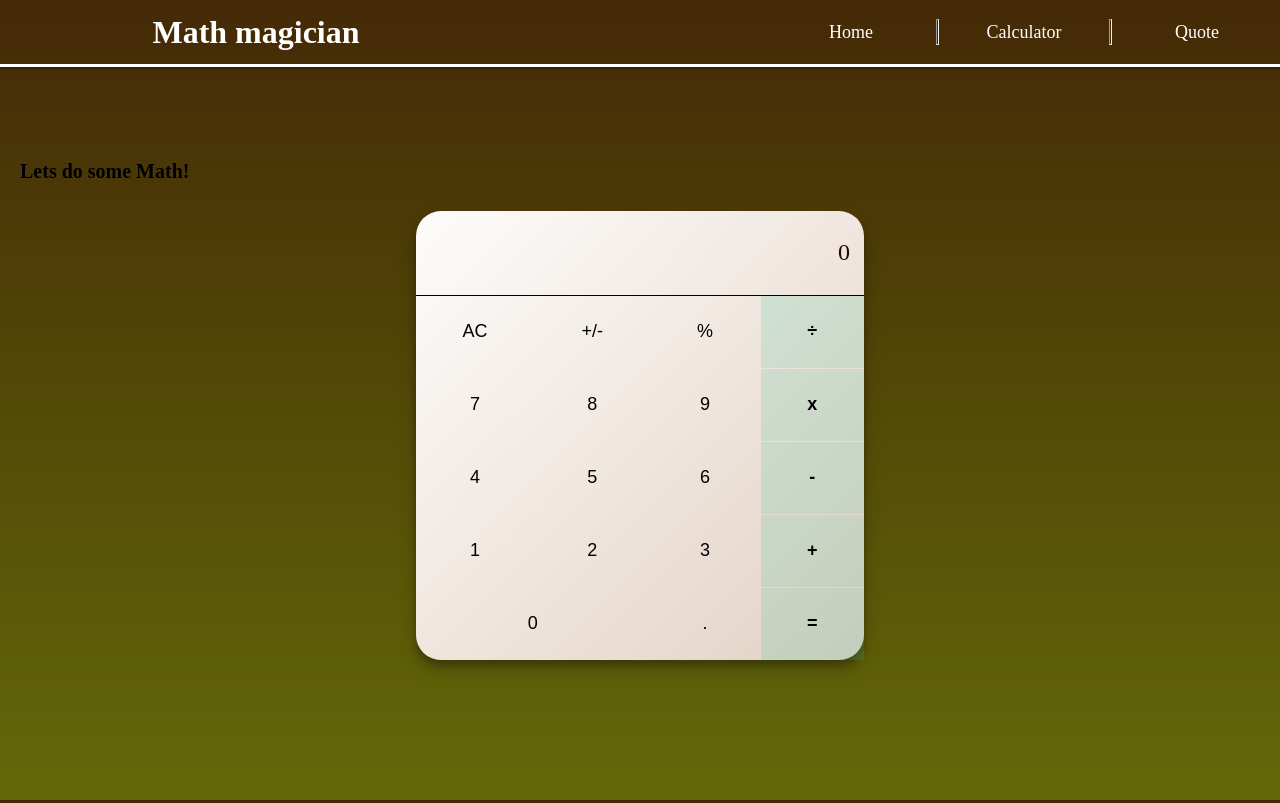
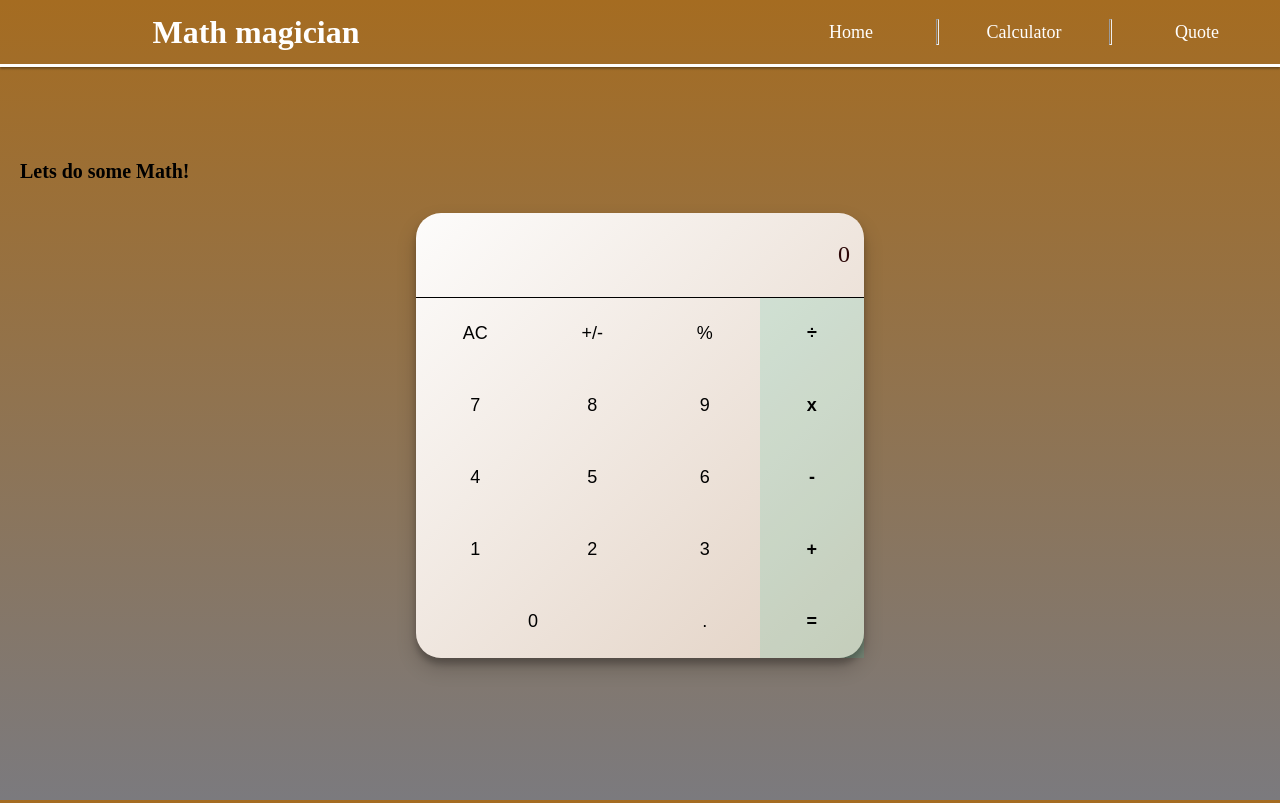
Before and after one commit to theresetuyi/Math-magician, a React (Create React App) app: page /calculator in a window 1280 px wide. Built offline with nearby package versions, Linux system fonts and the light colour scheme.

Commit message:
fix eslint

```diff
--- a/src/index.css
+++ b/src/index.css
@@ -5,7 +5,7 @@
 body {
   width: 100%;
   height: 100vh;
-  background-image: linear-gradient(to top, #636909 0%, #442906 100%);
+  background-image: linear-gradient(to top, #7b7a7e 0%, #a56c21 100%);
   overflow-y: hidden;
 }
 
@@ -28,38 +28,9 @@ body {
   justify-content: center;
 }
 
-form {
-  display: flex;
-  flex-direction: column;
-  height: auto;
-  width: 30vw;
-  box-shadow: rgba(99, 99, 99, 0.2) 0 2px 8px 0;
-}
-
-.calc-btn {
-  display: grid;
-  grid-template-columns: auto auto auto auto;
-  grid-gap: 1px;
-}
-
-input {
-  height: 7vh;
-  border: none;
-  padding: 8px;
-  cursor: pointer;
-}
-
 input::placeholder {
   color: #fff;
   opacity: 1;
-}
-
-input:hover {
-  filter: brightness(90%);
-}
-
-.zero {
-  grid-column: 1 / span 2;
 }
 
 .number {
@@ -67,10 +38,6 @@ input:hover {
   background-color: #858694;
   color: #fff;
   font-size: large;
-}
-
-.sign {
-  background-color: #f5913e;
 }
 
 .section {
```
Also changed, not shown: src/components/Navbar.css (indentation only).
